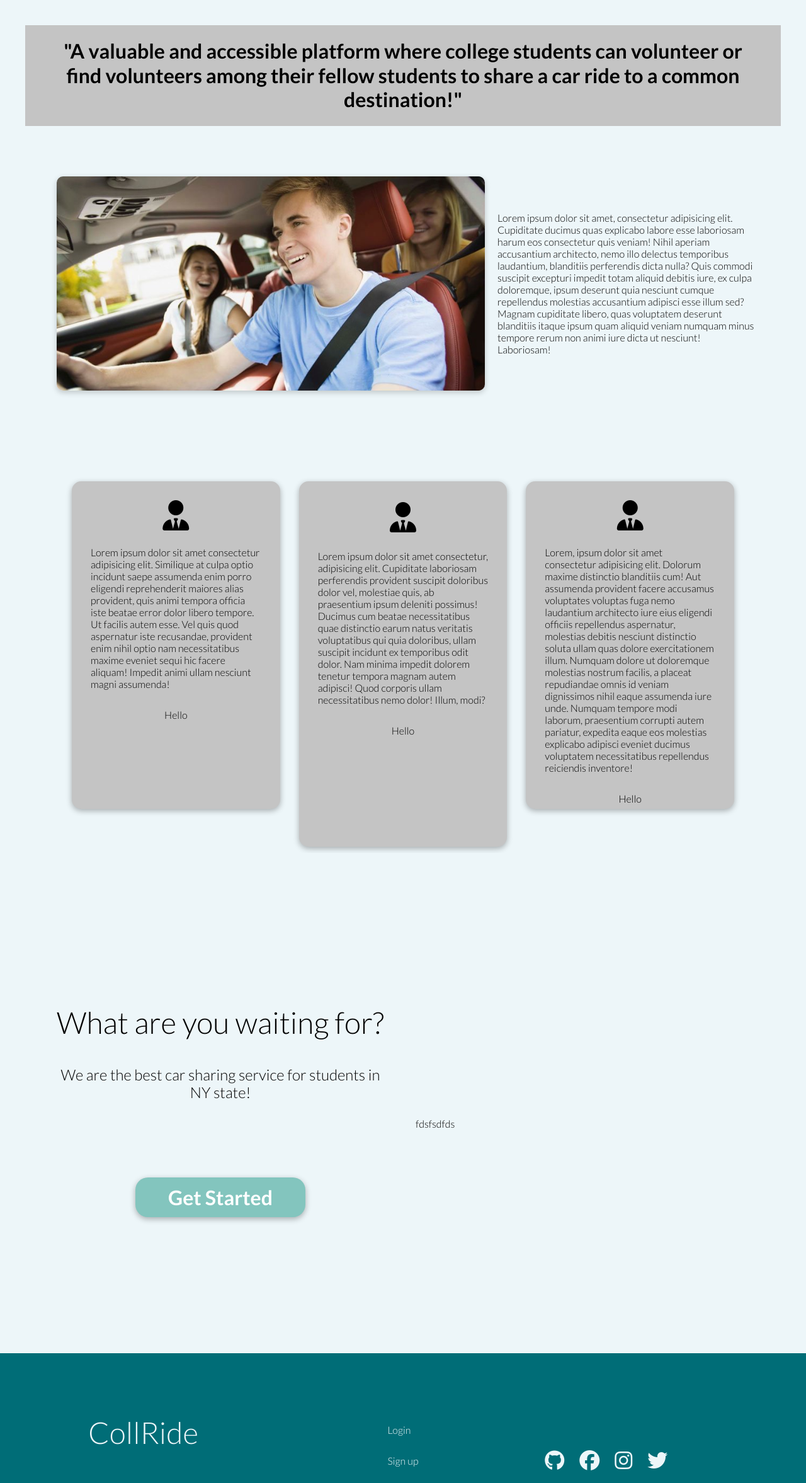
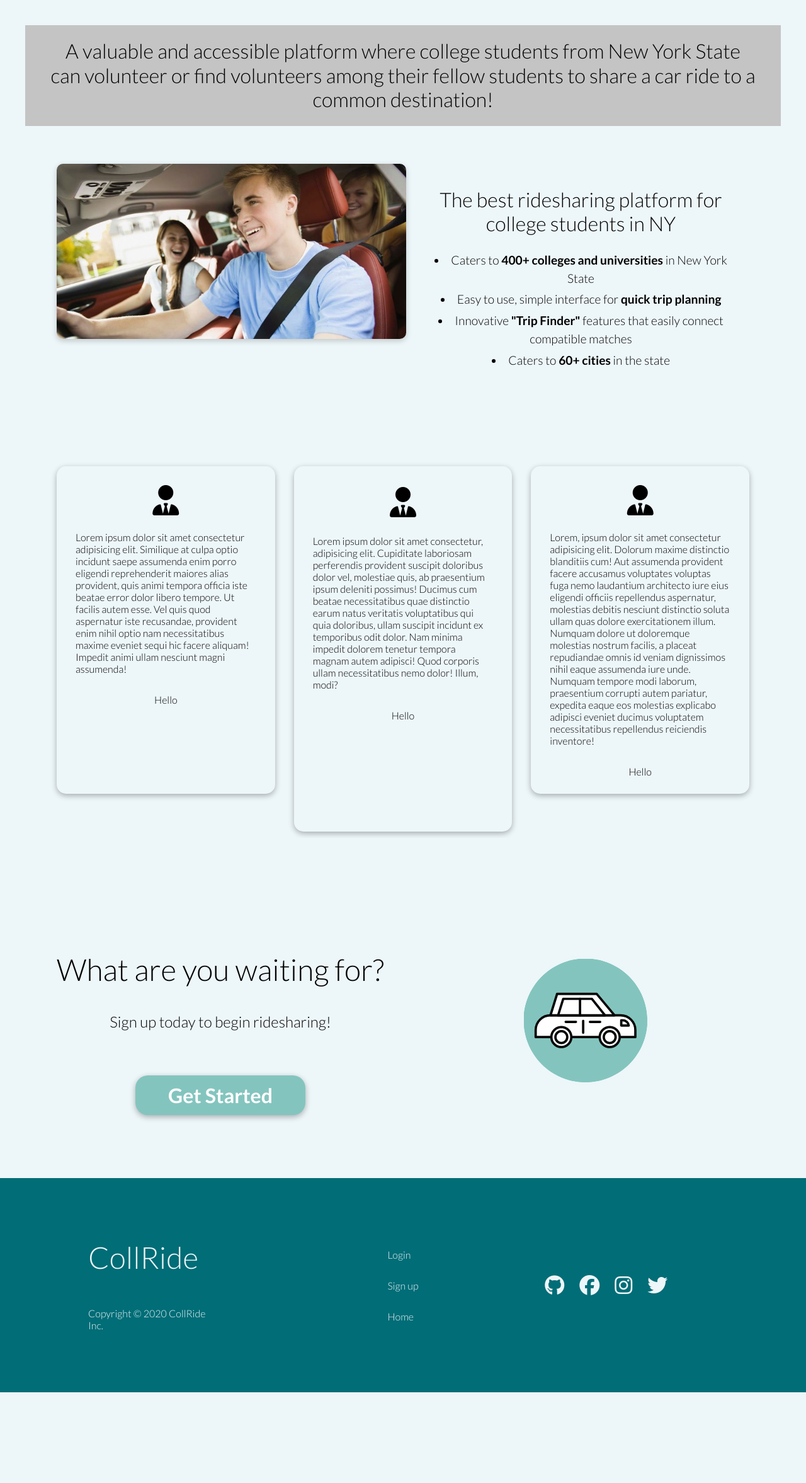
Before and after one commit to NaderASC20/collride, a Flask app: page / in a window 1280 px wide. Shown: the part 70-2424 px from the top of the page at 63% size. After the commit the page ends 2280 px from the top, so only its background shows below. Run offline with Flask 2, Linux system fonts and the light colour scheme; data that the repository does not hold is empty; some libraries are stand-ins or nearby versions.

Commit message:
Favicon and home page

```diff
--- a/static/style.css
+++ b/static/style.css
@@ -113,7 +113,7 @@
 }
 
 section {
-  padding: 40px;
+  padding: 40px
 }
 
 
@@ -128,6 +128,20 @@
 .my-3 {
   margin: 2rem;
 }
+
+
+.p-1 {
+  padding: 1rem;
+}
+
+.p-2 {
+  padding: 1.5rem;
+}
+
+.p-3 {
+  padding: 2rem;
+}
+
 
 .btn {
   border: none;
@@ -336,7 +350,7 @@
 .missioninfo h1 {
   text-align: center;
   margin: auto;
-  font-weight: 600;
+  font-weight: 500;
 }
 
 .image-facts {
@@ -346,11 +360,11 @@
 .image-facts .grid {
   grid-column-gap: 10px;
 }
+
 .image-facts .grid img {
   border-radius: 10px;
   box-shadow: 0 3px 10px rgba(0,0,0, 0.2);
   margin: 10px;
-  width: 680px;
 }
 
 .image-facts .container {
@@ -360,6 +374,28 @@
   padding-top: 50px;
   overflow: auto;
   margin: 0 auto;
+}
+
+.image-facts .grid .flex-col {
+  align-items: center;
+  justify-content: center;
+  text-align: center;
+}
+
+.flex-col {
+  flex-direction: column;
+  justify-content: center;
+}
+
+.image-facts ul {
+  list-style-position: inside;
+}
+
+.image-facts li {
+  margin: 5px 0;
+  font-size: 1.2rem;
+  font-weight: 400;
+  line-height: 1.5;
 }
 
 .feedback-cards .grid {
@@ -373,12 +409,12 @@
 }
 
 .feedback-cards .card {
-  background-color: #C4C4C4;
+  background-color: #edf6f9;
   color: black;
 }
 
 .feedback-cards .card-lateral {
-  background-color: #C4C4C4;
+  background-color: #edf6f9;
   color: black;
   border-radius: 15px;
   box-shadow: 0 3px 10px rgba(0, 0, 0, 0.3);
@@ -395,17 +431,15 @@
 }
 
 
-.bottom .section {
-  height: 650px;
-}
+.bottom {
+  height: 500px;
 
-.bottom .container {
-  height: 650px;
 }
 
 .bottom .grid {
   display: grid;
   grid-column-gap: 40px;
+  align-items: center;
   height: 100%;
   width: 100%;
 }
@@ -424,10 +458,10 @@
   font-size: 2rem;
   font-family: "Lato";
   font-weight: 800;
-  margin: 80px auto;
   background-color: #83C5BE;
   padding: 12px 20px;
   width: 50%;
+  margin-top: 30px;
 }
 
 .bottom .get-started h1{
--- a/templates/base.html
+++ b/templates/base.html
@@ -1,5 +1,9 @@
 <html>
   <head>
+    <link rel="apple-touch-icon" sizes="180x180" href="../static/images/apple-touch-icon.png">
+    <link rel="icon" type="image/png" sizes="32x32" href="../static/images/favicon-32x32.png">
+    <link rel="icon" type="image/png" sizes="16x16" href="../static/images/favicon-16x16.png">
+    <link rel="manifest" href="../static/images/site.webmanifest">
     <script
       src="https://kit.fontawesome.com/845fc4ce79.js"
       crossorigin="anonymous"
--- a/templates/home.html
+++ b/templates/home.html
@@ -10,24 +10,28 @@
 
 <section class="missioninfo">
     <div class="container flex">
-        <h1 class="md">"A valuable and accessible platform where college students can volunteer or find volunteers among their fellow students to share a car ride to a common destination!"</h1>
+        <h1 class="md">A valuable and accessible platform where college students from New York State can volunteer or find volunteers among their fellow students to share a car ride to a common destination!</h1>
 
 
     </div>
 </section>
 
 <section class="image-facts">
-  <div class="container flex">
-    <div class="grid flex">
-      <img src="../static/images/car-pol1.jpeg" alt="" />
-      <p>
-        Lorem ipsum dolor sit amet, consectetur adipisicing elit. Cupiditate ducimus quas explicabo labore esse laboriosam harum eos consectetur quis veniam! Nihil aperiam accusantium architecto, nemo illo delectus temporibus laudantium, blanditiis perferendis dicta nulla? Quis commodi suscipit excepturi impedit totam aliquid debitis iure, ex culpa doloremque, ipsum deserunt quia nesciunt cumque repellendus molestias accusantium adipisci esse illum sed? Magnam cupiditate libero, quas voluptatem deserunt blanditiis itaque ipsum quam aliquid veniam numquam minus tempore rerum non animi iure dicta ut nesciunt! Laboriosam!
-      </p>
+  <div class="container grid">
+    <img src="../static/images/car-pol1.jpeg" alt="" />
+    <div class="flex-col p-2">
+      <h1 class="md my-2">The best ridesharing platform for college students in NY</h1>
+      <ul>
+        <li>Caters to <strong>400+ colleges and universities</strong> in New York State</li>
+        <li>Easy to use, simple interface for <strong>quick trip planning</strong></li>
+        <li>Innovative <strong>"Trip Finder"</strong> features that easily connect compatible matches</li>
+        <li>Caters to <strong>60+ cities</strong> in the state</li>
+      </ul>
     </div>
   </div>
 </section>
 
-<section class="feedback-cards my-2">
+<section class="feedback-cards">
   <div class="container grid">
       <div class="card-lateral grid flex">
         <i class="fas fa-user-tie fa-3x"></i>
@@ -58,15 +62,15 @@
 </section>
 
 <section class="bottom">
-  <div class="container flex">
-    <div class="grid flex">
-      <div class="get-started">
+  <div class="container">
+    <div class="grid">
+      <div class="get-started flex-col">
         <h1 class="lg">What are you waiting for?</h1>
-        <h1>We are the best car sharing service for students in NY state!</h1>
+        <h1>Sign up today to begin ridesharing!</h1>
         <a aria-current="page" href="/signup"><input class="btn" type="submit" value="Get Started" /></a>
       </div>
-      <div class="screen">
-        <p>fdsfsdfds</p>
+      <div class="flex" style="justify-content: center;">
+        <img style="width:200px;"src="../static/images/car.png" alt="">
       </div>
     </div>
 
```
Also changed, not shown: static/images/android-chrome-192x192.png (added), static/images/android-chrome-512x512.png (added), static/images/apple-touch-icon.png (added), static/images/favicon-16x16.png (added), static/images/favicon-32x32.png (added), static/images/favicon.ico (added), static/images/site.webmanifest (added).
